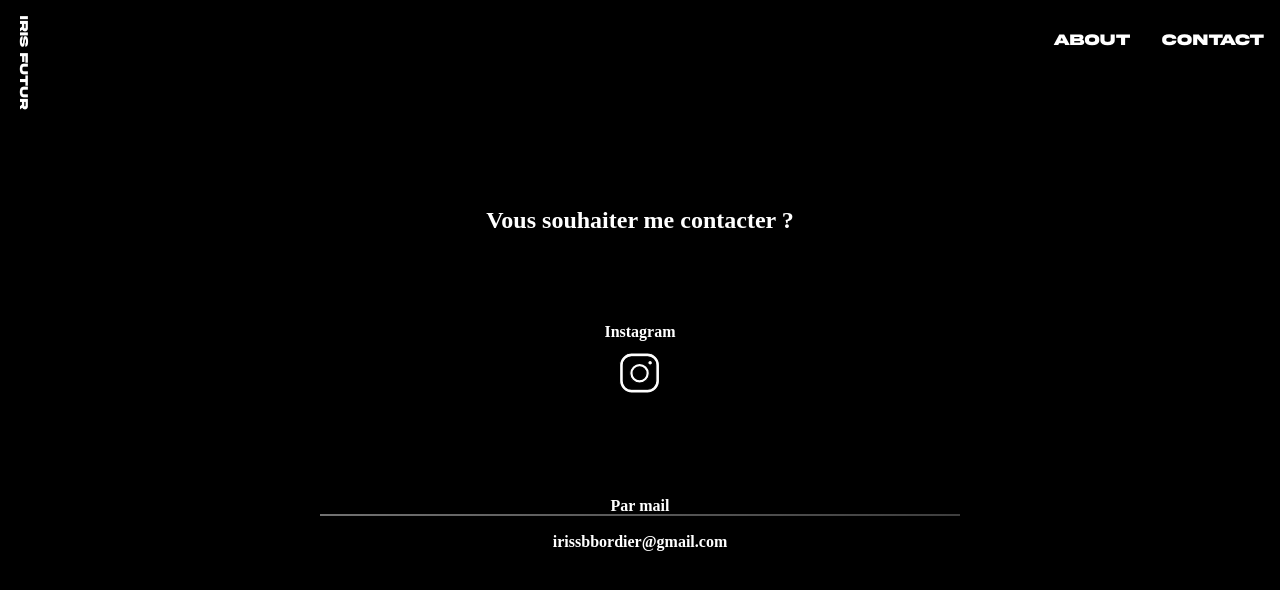
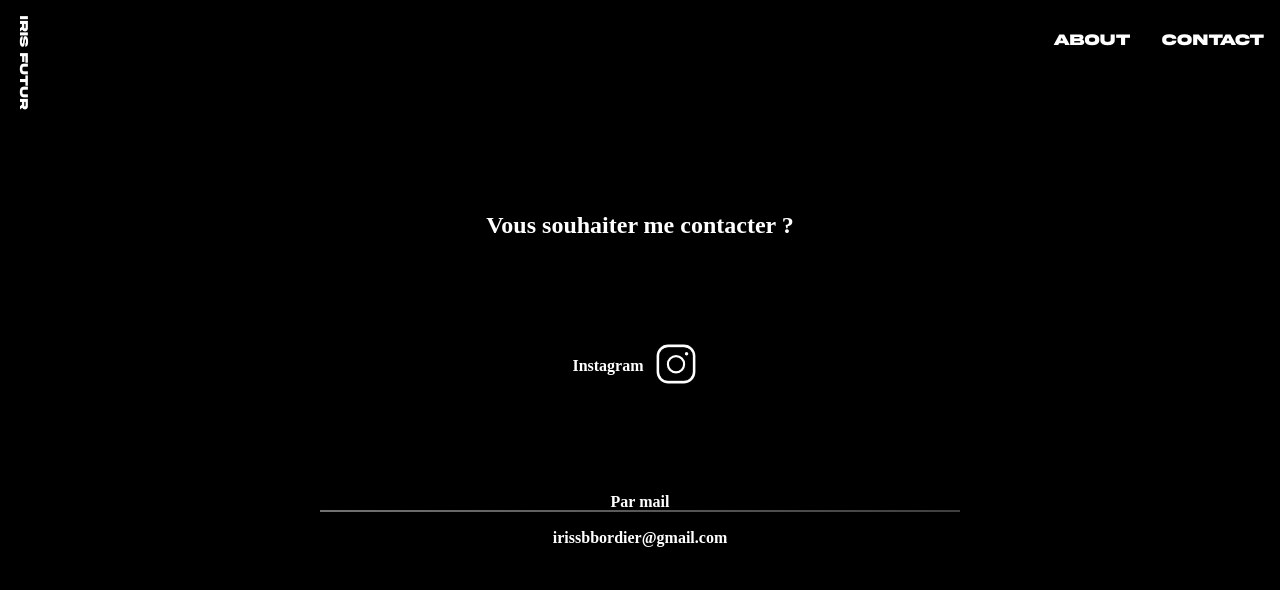
Before and after one commit to HugoKD/studio_vitrine, a Django app: page /contact/ in a window 1280 px wide. Shown: the top 590 px of the page. Run offline with Django 4.2, Linux system fonts and the light colour scheme.

Commit message:
finitions

```diff
--- a/studio_vitrine/static/studio_vitrine/css/contact.css
+++ b/studio_vitrine/static/studio_vitrine/css/contact.css
@@ -120,13 +120,16 @@
     text-align: center;
 }
 
-#contact .insta {
+#contact .insta  {
+    display: flex;
+    justify-content: center;
+    align-items: center;
     margin: 2% 0;
-    display: block;
     color: white;
+
 }
 
-#contact .insta h3 {
+#contact .insta h4 {
     display: block;
     text-align: center;
 }
```
